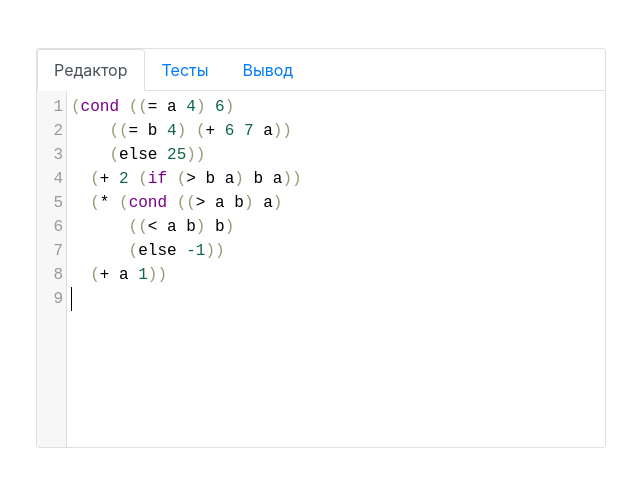
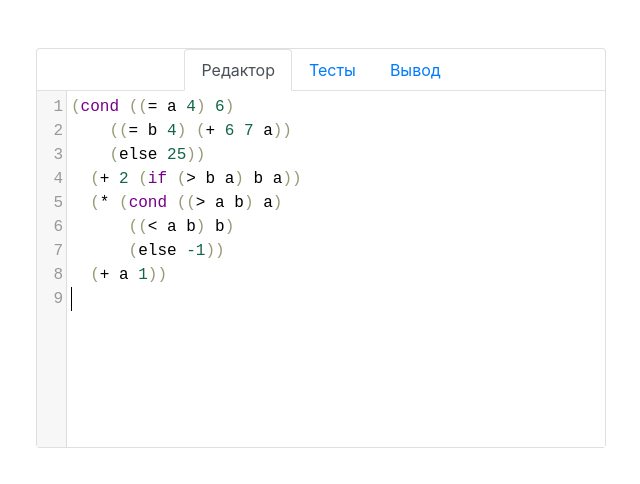
Before and after one commit to alex-ismailov/codemirror-tests, a React (Create React App) app: page / in a window 1280 px wide. Shown: the top 484 px of the page, without its empty margins (319-959 px from the left). Built offline with nearby package versions, Linux system fonts and the light colour scheme.

Commit message:
Refactor(src/App.js) add justify-content-center class to Nav

```diff
--- a/src/App.js
+++ b/src/App.js
@@ -7,7 +7,7 @@ const App = () => (
       <Row className='h-50 justify-content-center'>
         <Col xs={6} className='card h-100 px-0 mt-5'>
           <Tab.Container defaultActiveKey="editor">
-            <Nav variant='tabs'>
+            <Nav variant='tabs' className='justify-content-center'>
               <Nav.Item>
                 <Nav.Link eventKey="editor">Редактор</Nav.Link>
               </Nav.Item>
```
